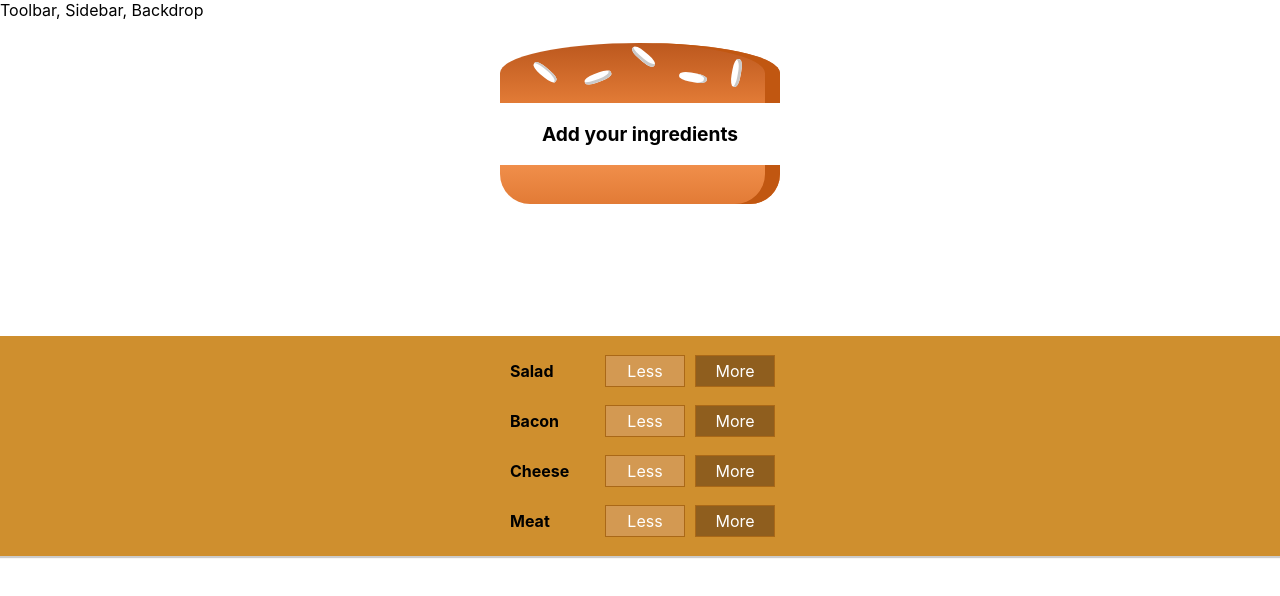
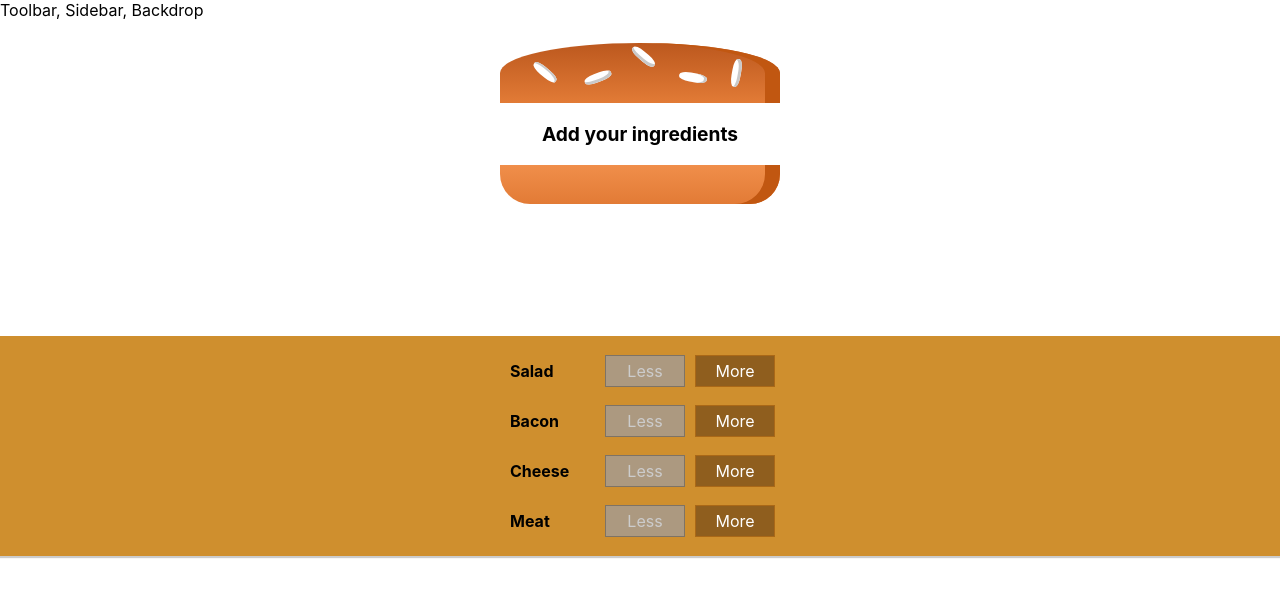
Before and after one commit to Gaston-Volpellier/burger-builder, a React (Create React App) app: page / in a window 1280 px wide. Shown: the top 596 px of the page. Built offline with nearby package versions, Linux system fonts and the light colour scheme.

Commit message:
fix: more button bug fixed. feat: added less button functionality.

```diff
--- a/src/components/Burger/BuildControls/BuildControl/BuildControl.js
+++ b/src/components/Burger/BuildControls/BuildControl/BuildControl.js
@@ -4,7 +4,9 @@ import './BuildControl.css'
 const BuildControl = (props) => (
   <div className="buildControl">
     <div className="label">{props.label}</div>
-    <button className="less">Less</button>
+    <button className="less" onClick={props.removed} disabled={props.disabled}>
+      Less
+    </button>
     <button className="more" onClick={props.added}>
       More
     </button>
--- a/src/components/Burger/BuildControls/BuildControls.js
+++ b/src/components/Burger/BuildControls/BuildControls.js
@@ -16,6 +16,8 @@ const BuildControls = (props) => (
         key={ctrl.label}
         label={ctrl.label}
         added={() => props.ingredientAdded(ctrl.type)}
+        removed={() => props.ingredientRemove(ctrl.type)}
+        disabled={props.disabled[ctrl.type]}
       />
     ))}
   </div>
--- a/src/components/Burger/Burger.js
+++ b/src/components/Burger/Burger.js
@@ -8,6 +8,7 @@ const Burger = (props) => {
   let transformedIngredients = Object.entries(ingredients)
     .map(([prop, value], ix) => {
       return [...Array(value)].map((_, innnerIx) => {
+        console.log('InnerIx: ' + innnerIx)
         return <BurguerIngredient key={innnerIx} type={prop} />
       })
     })
@@ -15,14 +16,14 @@ const Burger = (props) => {
       return arr.concat(el)
     }, [])
 
-  if (transformedIngredients.length == 0) {
+  if (transformedIngredients.length === 0) {
     transformedIngredients = <p>Add your ingredients</p>
   }
   return (
     <div className="burger">
-      <BurguerIngredient type="bread-top" />
+      <BurguerIngredient type="bread-top" key="breadTop" />
       {transformedIngredients}
-      <BurguerIngredient type="bread-bottom" />
+      <BurguerIngredient type="bread-bottom" key="breadBot" />
     </div>
   )
 }
--- a/src/containers/BurgerBuilder/BurgerBuilder.js
+++ b/src/containers/BurgerBuilder/BurgerBuilder.js
@@ -20,20 +20,40 @@ const BurgerBuilder = () => {
     totalPrice: 0,
   })
 
-  const setRecipeHandler = (type) => {
-    console.log('Type added: ' + type)
-
-    let ingredients = [...recipe.ingredients]
+  const addRecipeHandler = (type) => {
+    let ingredients = recipe.ingredients
     let newPrice = recipe.totalPrice + INGREDIENT_PRICES[type]
 
     ingredients[type] = ingredients[type] + 1
     setRecipe({ ingredients: ingredients, totalPrice: newPrice })
   }
 
+  const removeRecipeHandler = (type) => {
+    if (recipe.ingredients[type] <= 0) {
+      return
+    }
+
+    let ingredients = recipe.ingredients
+    let newPrice = recipe.totalPrice - INGREDIENT_PRICES[type]
+
+    ingredients[type] = ingredients[type] - 1
+    setRecipe({ ingredients: ingredients, totalPrice: newPrice })
+  }
+
+  const disabledInfo = { ...recipe.ingredients }
+
+  for (let key in disabledInfo) {
+    disabledInfo[key] = disabledInfo[key] <= 0
+  }
+
   return (
     <>
       <Burger ingredients={recipe.ingredients} />
-      <BuildControls ingredientAdded={setRecipeHandler} />
+      <BuildControls
+        ingredientAdded={addRecipeHandler}
+        ingredientRemove={removeRecipeHandler}
+        disabled={disabledInfo}
+      />
     </>
   )
 }
```
Also changed, not shown: src/components/Burger/BurgerIngredient/BurgerIngredient.bkp.js (deleted, +0 -38 lines).
